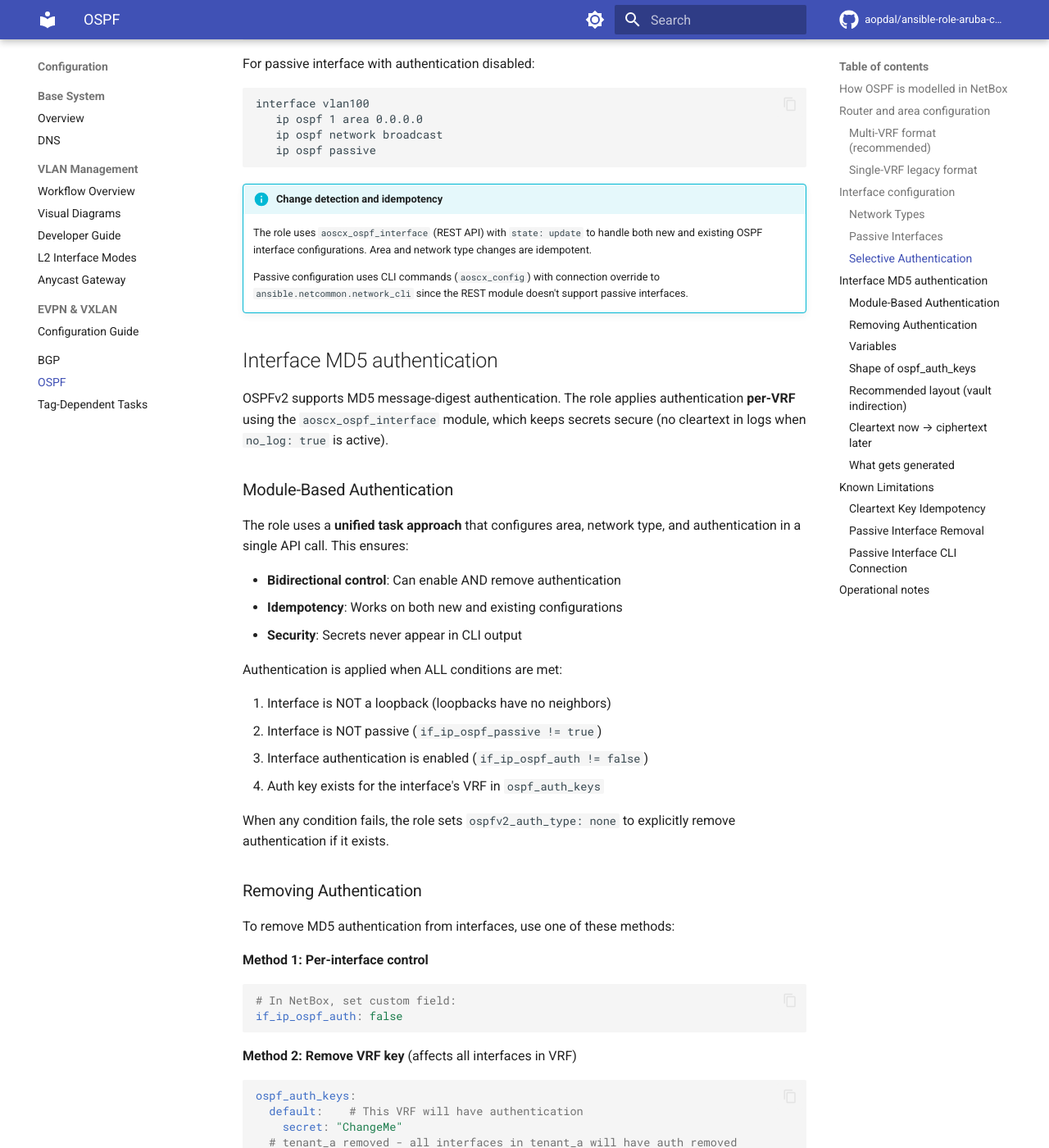
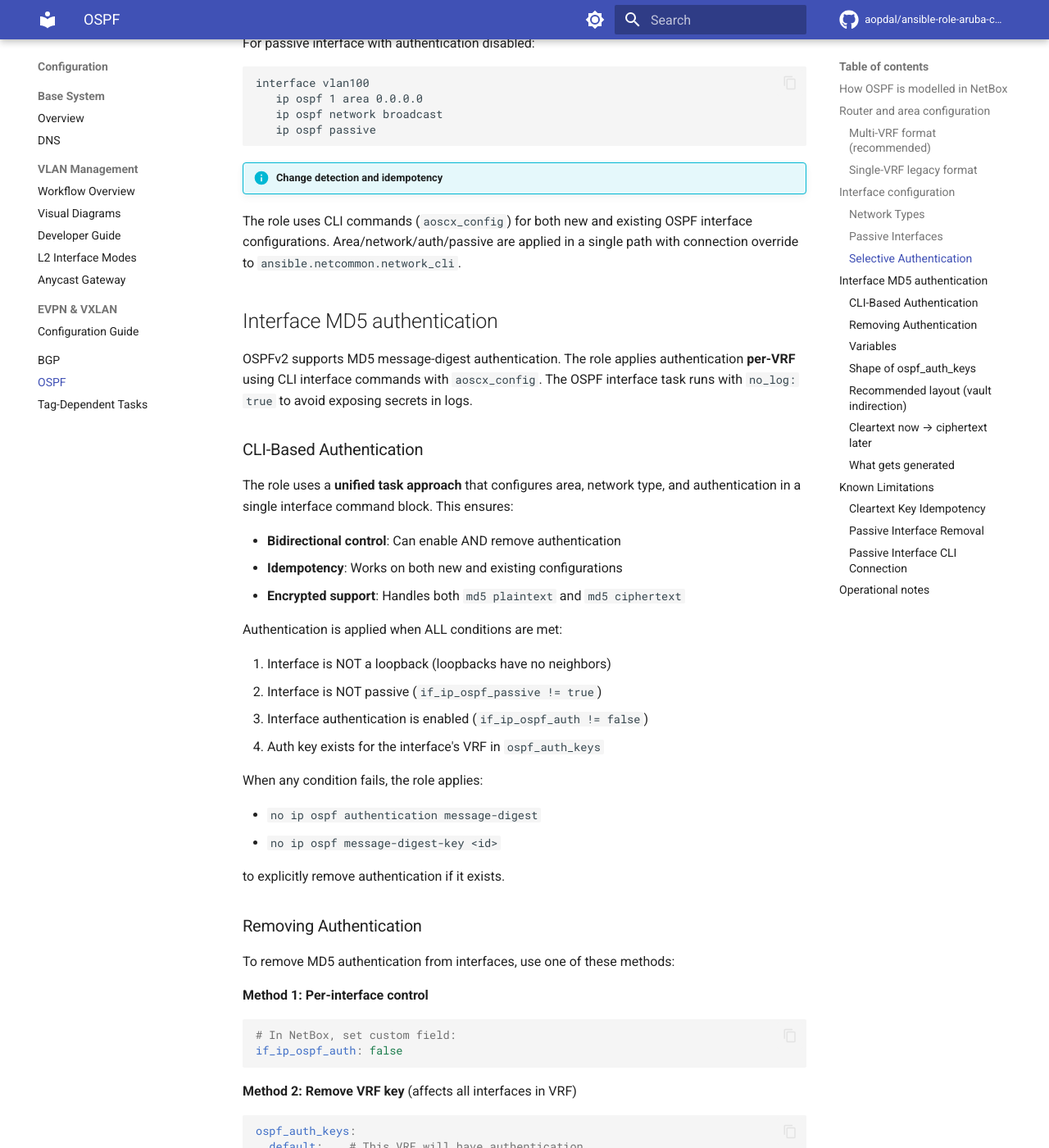
Before and after one commit to aopdal/ansible-role-aruba-cx-switch, an MkDocs documentation site: the page built from docs/OSPF_CONFIGURATION.md, in a window 1280 px wide and 1400 px high, scrolled down 3963 px. Shown: the whole window at 82% size. Built offline with MkDocs 1.6.1 and Material for MkDocs 9.7.7, drawn with Linux system fonts in a browser that asks for light colours; comment, search, counter and statistics services are not loaded; some of the changed text lies outside the part shown.

Commit message:
fix: OSPF authentication interfaces

````diff
--- a/docs/OSPF_CONFIGURATION.md
+++ b/docs/OSPF_CONFIGURATION.md
@@ -109,10 +109,8 @@ if_ip_ospf_passive: false              # optional, passive interface (default: f
 if_ip_ospf_auth: true                  # optional, enable auth (default: true)
 ```
 
-The role configures interfaces using the `aoscx_ospf_interface` module
-(REST API-based) for area attachment, network type, and authentication.
-Passive configuration requires CLI commands since the module doesn't
-support it.
+The role configures interfaces using `aoscx_config` (CLI path) for
+area attachment, network type, authentication, and passive mode.
 
 ### Network Types
 
@@ -174,29 +172,27 @@ interface vlan100
 ```
 
 !!! info "Change detection and idempotency"
-    The role uses `aoscx_ospf_interface` (REST API) with `state: update`
-    to handle both new and existing OSPF interface configurations. Area
-    and network type changes are idempotent.
-
-    Passive configuration uses CLI commands (`aoscx_config`) with
-    connection override to `ansible.netcommon.network_cli` since the
-    REST module doesn't support passive interfaces.
+  The role uses CLI commands (`aoscx_config`) for both new and
+  existing OSPF interface configurations. Area/network/auth/passive
+  are applied in a single path with connection override to
+  `ansible.netcommon.network_cli`.
 
 ## Interface MD5 authentication
 
 OSPFv2 supports MD5 message-digest authentication. The role applies
-authentication **per-VRF** using the `aoscx_ospf_interface` module,
-which keeps secrets secure (no cleartext in logs when `no_log: true`
-is active).
+authentication **per-VRF** using CLI interface commands with
+`aoscx_config`. The OSPF interface task runs with `no_log: true`
+to avoid exposing secrets in logs.
 
-### Module-Based Authentication
+### CLI-Based Authentication
 
 The role uses a **unified task approach** that configures area,
-network type, and authentication in a single API call. This ensures:
+network type, and authentication in a single interface command block.
+This ensures:
 
 - **Bidirectional control**: Can enable AND remove authentication
 - **Idempotency**: Works on both new and existing configurations
-- **Security**: Secrets never appear in CLI output
+- **Encrypted support**: Handles both `md5 plaintext` and `md5 ciphertext`
 
 Authentication is applied when ALL conditions are met:
 
@@ -205,8 +201,12 @@ Authentication is applied when ALL conditions are met:
 3. Interface authentication is enabled (`if_ip_ospf_auth != false`)
 4. Auth key exists for the interface's VRF in `ospf_auth_keys`
 
-When any condition fails, the role sets `ospfv2_auth_type: none` to
-explicitly remove authentication if it exists.
+When any condition fails, the role applies:
+
+- `no ip ospf authentication message-digest`
+- `no ip ospf message-digest-key <id>`
+
+to explicitly remove authentication if it exists.
 
 ### Removing Authentication
 
@@ -349,9 +349,8 @@ AOS-CX accepts both `md5 <plaintext>` and `md5 ciphertext <hash>`. The
 
 ### What gets generated
 
-The role configures OSPF authentication via the `aoscx_ospf_interface`
-module (REST API), not CLI commands. For an interface in VRF `tenant_a`
-with area `0.0.0.0`:
+The role configures OSPF authentication via interface CLI commands.
+For an interface in VRF `tenant_a` with area `0.0.0.0`:
 
 **With authentication enabled:**
 
@@ -385,9 +384,9 @@ router ospf 1 vrf tenant_a
 !!! note "Templates vs. Module Configuration"
     The role uses TWO paths for OSPF configuration:
 
-    - **Module-based** (runtime via `aoscx_ospf_interface`): Used when
+    - **CLI task-based** (runtime via `tasks/configure_ospf.yml`): Used when
       managing live devices through Ansible. Secure, idempotent, and
-      supports bidirectional changes.
+      supports bidirectional changes including ciphertext keys.
     - **Template-based** (`templates/int_*.j2`, `templates/ospf.j2`):
       Used for ZTP config generation and migration scenarios where
       devices aren't yet accessible via Ansible API.
@@ -402,8 +401,9 @@ router ospf 1 vrf tenant_a
 always show `changed: true` on the authentication task, even when
 functionally correct.
 
-**Cause:** The `aoscx_ospf_interface` module compares your cleartext
-value against the device's encrypted value and detects a difference.
+**Cause:** The device stores MD5 keys in encrypted form in running
+configuration. Re-applying `md5 plaintext <secret>` can still produce
+cosmetic `changed` on some platforms.
 
 **Workaround:** Use device-encrypted keys in production (see
 [Cleartext now → ciphertext later](#cleartext-now-ciphertext-later)).
@@ -416,11 +416,11 @@ value against the device's encrypted value and detects a difference.
 shows `changed: true` on ALL non-passive interfaces, even those that
 never had `ip ospf passive` configured.
 
-**Cause:** No REST API endpoint exposes the passive state, so the role
-cannot check current config before attempting removal.
+**Cause:** OSPF passive state is reconciled by applying `no ip ospf passive`
+on non-passive interfaces. This can still report `changed` on platforms
+that do not expose a clean pre-check for this state.
 
-**Workaround:** None available. Monitor AOS-CX REST API release notes
-for future `ospf_passive` attribute support.
+**Workaround:** None available.
 
 **Impact:** Cosmetic only — `no ip ospf passive` is idempotent on the
 device (no-op if passive wasn't configured).
````
Also changed, not shown: other parts of docs/OSPF_CONFIGURATION.md (+3 -3 lines), docs/FILTER_PLUGINS.md (+5 -5 lines), docs/filter_plugins/l3_config_helpers.md (+5 -5 lines), 5 other files.
